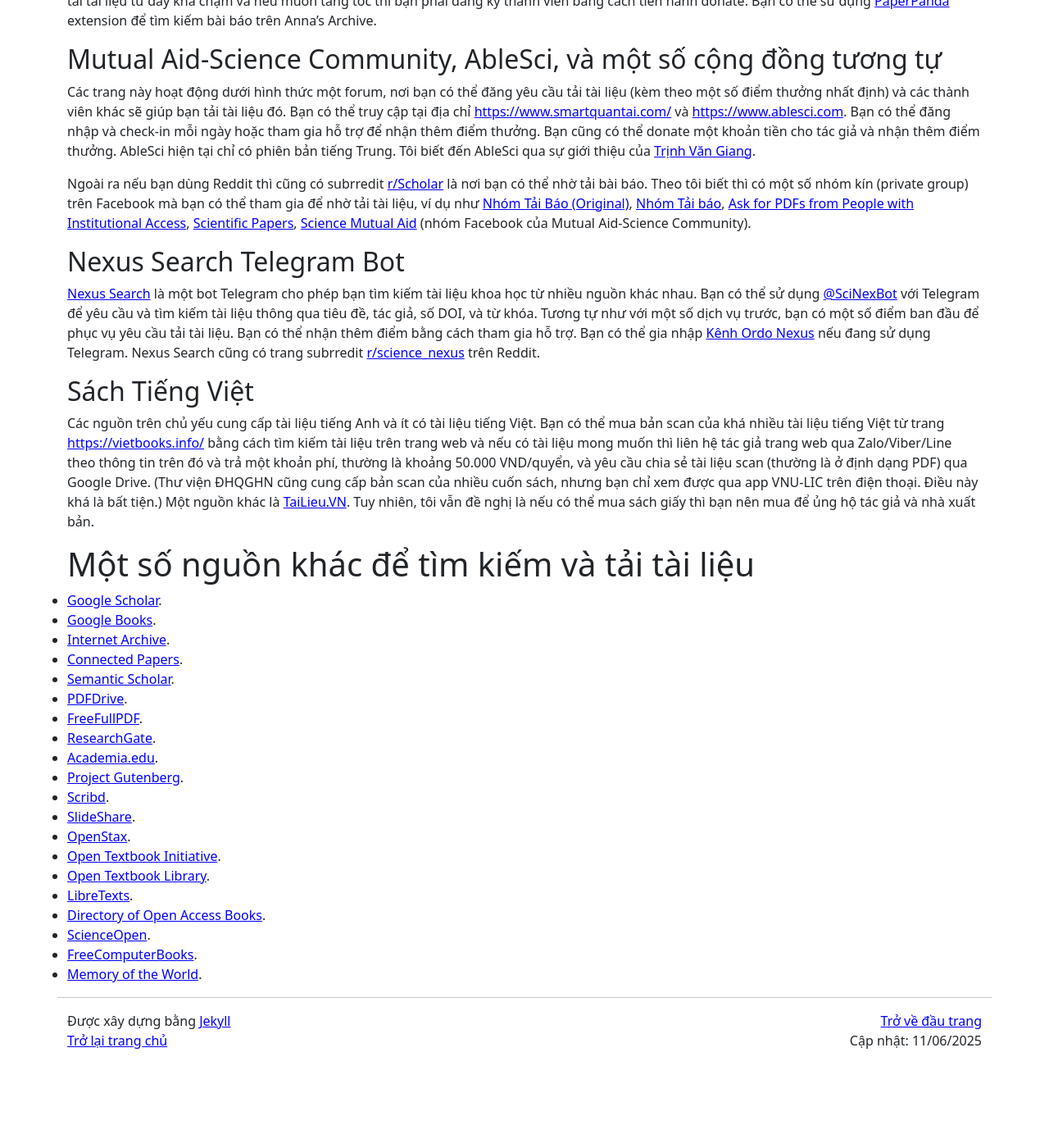
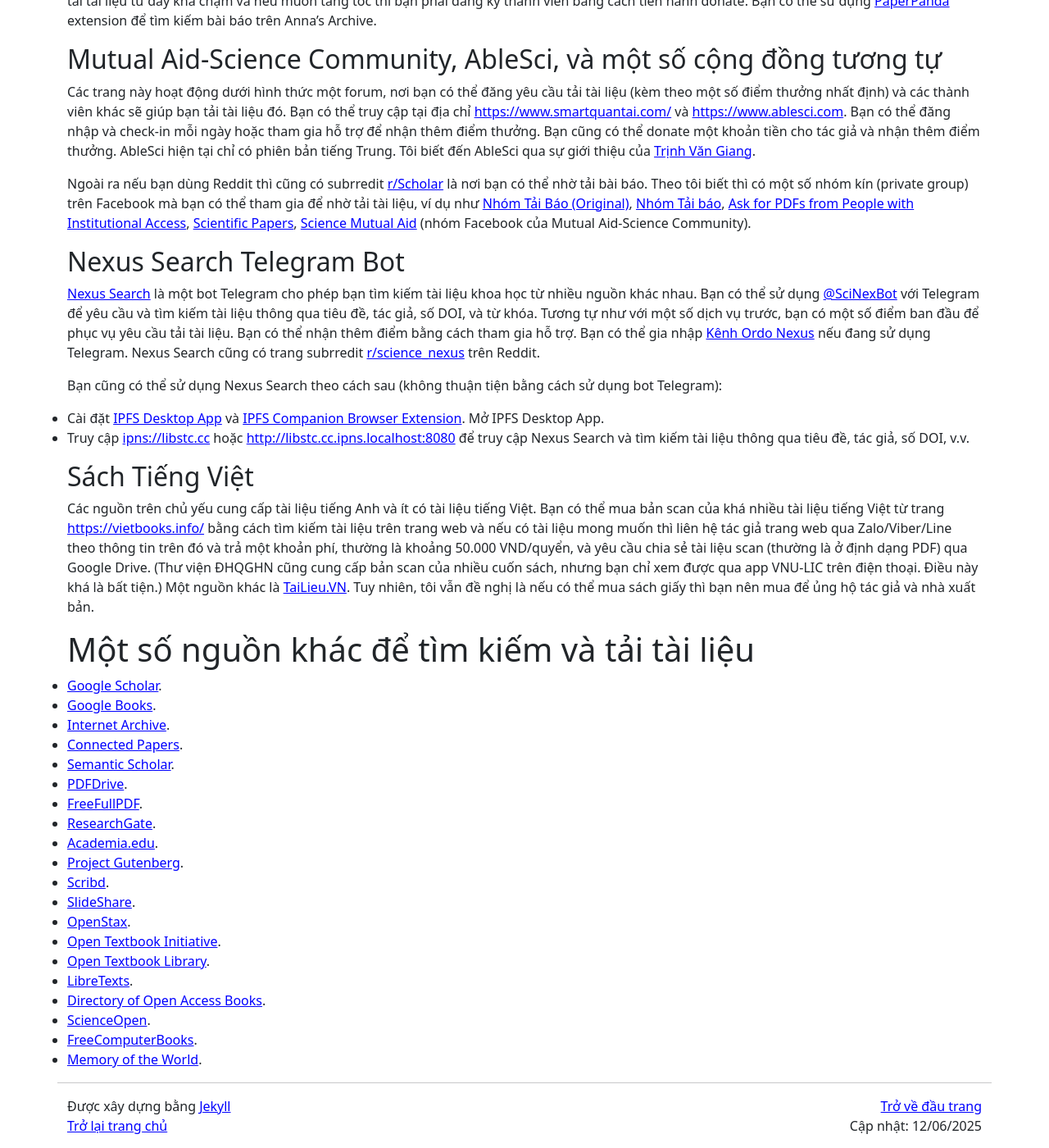
Before and after one commit to hoanganhduc/hoanganhduc.github.io, a Jekyll site: the page built from _posts/2025-05-05-một-số-phương-pháp-tải-bài-báo-khoa-học.md, in a window 1280 px wide and 1400 px high, scrolled down 4135 px. Shown: the whole window at 82% size. Built offline with Jekyll 4.4.1, drawn with Linux system fonts in a browser that asks for light colours; nearby versions of some CDN libraries; comment, search, counter and statistics services are not loaded; a style sheet for code colours, icons or effects is not loaded; before the commit the page ends 5431 px from its top, so only the background shows below that.

Commit message:
Updated @ 2025-06-12  17:28:46 ICT

```diff
--- a/_posts/2025-05-05-một-số-phương-pháp-tải-bài-báo-khoa-học.md
+++ b/_posts/2025-05-05-một-số-phương-pháp-tải-bài-báo-khoa-học.md
@@ -6,7 +6,7 @@ lang: vi
 categories:
   - research
 comments: true
-last_modified_at: 2025-06-11
+last_modified_at: 2025-06-12
 description: Giới thiệu một số phương pháp tải bài báo khoa học cho mục đích nghiên cứu
 keywords: bài báo khoa học, tải paper, nghiên cứu, truy cập, open access, sci-hub, thư viện, tài liệu khoa học, libgen, z-library, tiền ấn phẩm, anna archive, cơ sở dữ liệu, truy cập từ xa
 <!--published: false-->
@@ -109,6 +109,10 @@ Ngoài ra nếu bạn dùng Reddit thì cũng có subrredit [r/Scholar](https://
 
 [Nexus Search](https://x.com/the_superpirate) là một bot Telegram cho phép bạn tìm kiếm tài liệu khoa học từ nhiều nguồn khác nhau. Bạn có thể sử dụng [@SciNexBot](https://t.me/SciNexBot) với Telegram để yêu cầu và tìm kiếm tài liệu thông qua tiêu đề, tác giả, số DOI, và từ khóa. Tương tự như với một số dịch vụ trước, bạn có một số điểm ban đầu để phục vụ yêu cầu tải tài liệu. Bạn có thể nhận thêm điểm bằng cách tham gia hỗ trợ. Bạn có thể gia nhập [Kênh Ordo Nexus](https://t.me/nexus_search) nếu đang sử dụng Telegram. Nexus Search cũng có trang subrredit [r/science_nexus](https://www.reddit.com/r/science_nexus) trên Reddit.
 
+Bạn cũng có thể sử dụng Nexus Search theo cách sau (không thuận tiện bằng cách sử dụng bot Telegram):
+* Cài đặt [IPFS Desktop App](https://docs.ipfs.tech/install/ipfs-desktop/) và [IPFS Companion Browser Extension](https://docs.ipfs.tech/install/ipfs-companion/). Mở IPFS Desktop App.
+* Truy cập [ipns://libstc.cc](ipns://libstc.cc) hoặc [http://libstc.cc.ipns.localhost:8080](http://libstc.cc.ipns.localhost:8080) để truy cập Nexus Search và tìm kiếm tài liệu thông qua tiêu đề, tác giả, số DOI, v.v.
+
 ## Sách Tiếng Việt
 
 Các nguồn trên chủ yếu cung cấp tài liệu tiếng Anh và ít có tài liệu tiếng Việt. Bạn có thể mua bản scan của khá nhiều tài liệu tiếng Việt từ trang [https://vietbooks.info/](https://vietbooks.info/) bằng cách tìm kiếm tài liệu trên trang web và nếu có tài liệu mong muốn thì liên hệ tác giả trang web qua Zalo/Viber/Line theo thông tin trên đó và trả một khoản phí, thường là khoảng 50.000 VND/quyển, và yêu cầu chia sẻ tài liệu scan (thường là ở định dạng PDF) qua Google Drive. (Thư viện ĐHQGHN cũng cung cấp bản scan của nhiều cuốn sách, nhưng bạn chỉ xem được qua app VNU-LIC trên điện thoại. Điều này khá là bất tiện.) Một nguồn khác là [TaiLieu.VN](https://tailieu.vn/). Tuy nhiên, tôi vẫn đề nghị là nếu có thể mua sách giấy thì bạn nên mua để ủng hộ tác giả và nhà xuất bản.
```
Also changed, not shown: 1 other file.
